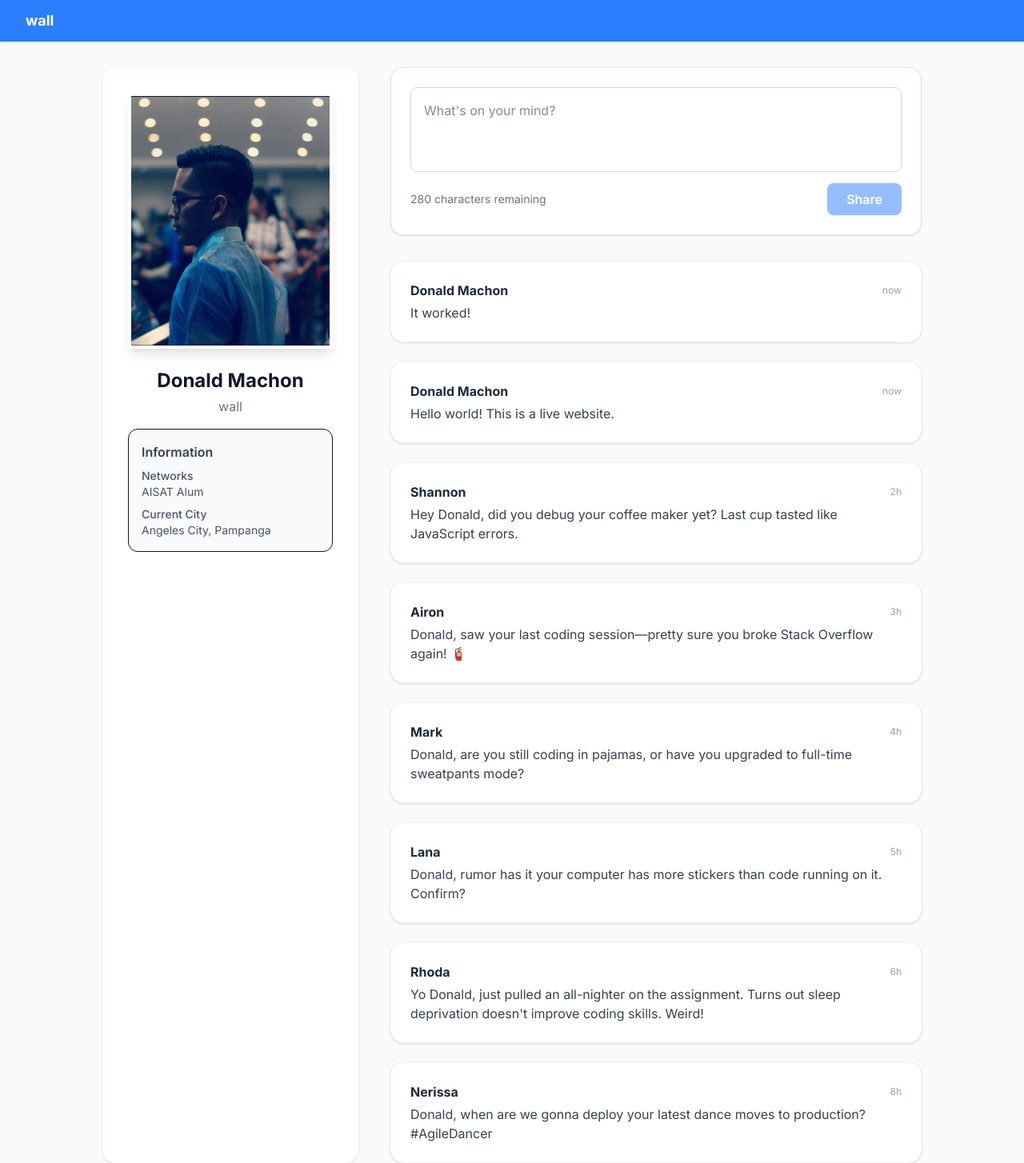
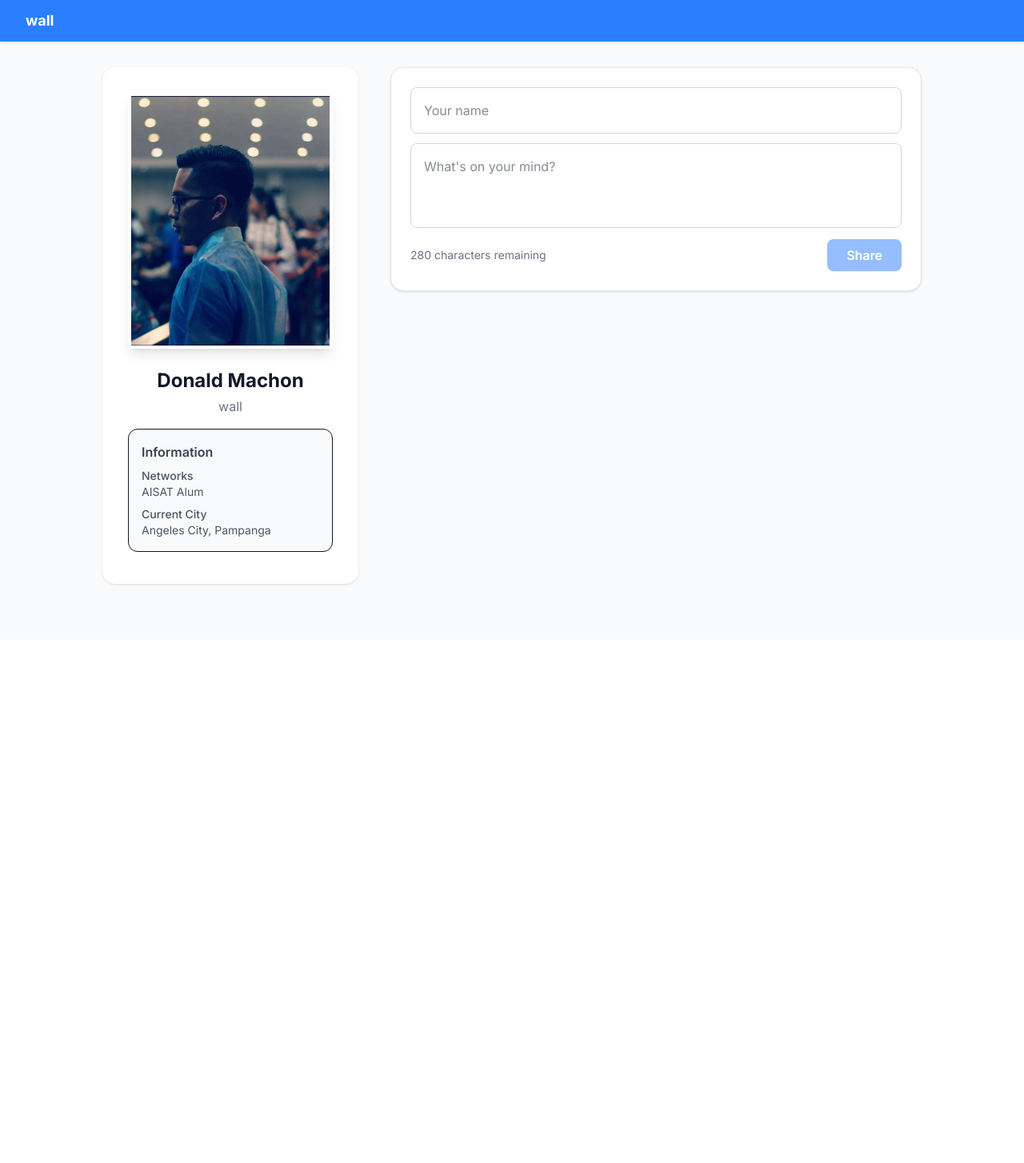
Before and after one commit to naldmach/my-wall, a Next.js app: page / in a window 1280 px wide. Shown: the whole page at 80% size. After the commit the page ends 800 px from the top, so only its background shows below. Built offline with nearby package versions, Linux system fonts and the light colour scheme.

Commit message:
Added feature where users can enter their name and a message and stored on browser

```diff
--- a/src/app/page.tsx
+++ b/src/app/page.tsx
@@ -1,61 +1,52 @@
 'use client';
 
-import { useState } from 'react';
+import { useState, useEffect, FormEvent } from 'react';
+
+interface Post {
+  id: number;
+  author: string;
+  content: string;
+  time: string;
+}
 
 export default function Home() {
+  const [name, setName] = useState('');
   const [content, setContent] = useState('');
+  const [posts, setPosts] = useState<Post[]>([]);
   const maxChars = 280;
-  // Placeholder posts
-  const posts = [
-    {
-      id: 1,
-      author: "Donald Machon",
-      content: "It worked!",
+
+  // Load name from sessionStorage and posts from localStorage on mount
+  useEffect(() => {
+    const savedName = sessionStorage.getItem('wall_name') || '';
+    setName(savedName);
+    const savedPosts = localStorage.getItem('wall_posts');
+    if (savedPosts) {
+      setPosts(JSON.parse(savedPosts));
+    }
+  }, []);
+
+  // Save posts to localStorage whenever they change
+  useEffect(() => {
+    localStorage.setItem('wall_posts', JSON.stringify(posts));
+  }, [posts]);
+
+  // Save name to sessionStorage whenever it changes
+  useEffect(() => {
+    sessionStorage.setItem('wall_name', name);
+  }, [name]);
+
+  function handleSubmit(e: FormEvent<HTMLFormElement>) {
+    e.preventDefault();
+    if (!name.trim() || !content.trim()) return;
+    const newPost: Post = {
+      id: Date.now(),
+      author: name.trim(),
+      content: content.trim(),
       time: 'now',
-    },
-    {
-      id: 2,
-      author: "Donald Machon",
-      content: "Hello world! This is a live website.",
-      time: 'now',
-    },
-    {
-      id: 3,
-      author: "Shannon",
-      content: "Hey Donald, did you debug your coffee maker yet? Last cup tasted like JavaScript errors.",
-      time: '2h',
-    },
-    {
-      id: 4,
-      author: "Airon",
-      content: "Donald, saw your last coding session—pretty sure you broke Stack Overflow again! 🧯",
-      time: '3h',
-    },
-    {
-      id: 5,
-      author: "Mark",
-      content: "Donald, are you still coding in pajamas, or have you upgraded to full-time sweatpants mode?",
-      time: '4h',
-    },
-    {
-      id: 6,
-      author: "Lana",
-      content: "Donald, rumor has it your computer has more stickers than code running on it. Confirm?",
-      time: '5h',
-    },
-    {
-      id: 7,
-      author: "Rhoda",
-      content: "Yo Donald, just pulled an all-nighter on the assignment. Turns out sleep deprivation doesn't improve coding skills. Weird!",
-      time: '6h',
-    },
-    {
-      id: 8,
-      author: "Nerissa",
-      content: "Donald, when are we gonna deploy your latest dance moves to production? #AgileDancer",
-      time: '8h',
-    },
-  ];
+    };
+    setPosts([newPost, ...posts]);
+    setContent('');
+  }
 
   return (
     <div className="min-h-screen bg-gray-50">
@@ -90,7 +81,16 @@ export default function Home() {
         {/* Main Content */}
         <main className="flex-1">
           {/* Input Box */}
-          <form className="bg-white rounded-2xl shadow p-6 mb-8 border border-gray-200">
+          <form className="bg-white rounded-2xl shadow p-6 mb-8 border border-gray-200" onSubmit={handleSubmit}>
+            <input
+              className="w-full border border-gray-300 rounded-lg p-4 text-gray-900 mb-3 focus:outline-blue-400 text-base"
+              type="text"
+              placeholder="Your name"
+              value={name}
+              maxLength={40}
+              onChange={e => setName(e.target.value)}
+              required
+            />
             <textarea
               className="w-full border border-gray-300 rounded-lg p-4 text-gray-900 resize-none focus:outline-blue-400 text-base"
               rows={3}
@@ -98,13 +98,14 @@ export default function Home() {
               placeholder="What's on your mind?"
               value={content}
               onChange={e => setContent(e.target.value)}
+              required
             />
             <div className="flex items-center justify-between mt-2">
               <span className="text-sm text-gray-500">{maxChars - content.length} characters remaining</span>
               <button
                 type="submit"
                 className="bg-blue-500 text-white font-semibold px-6 py-2 rounded-lg shadow disabled:opacity-50"
-                disabled={!content.trim()}
+                disabled={!content.trim() || !name.trim()}
               >
                 Share
               </button>
```
